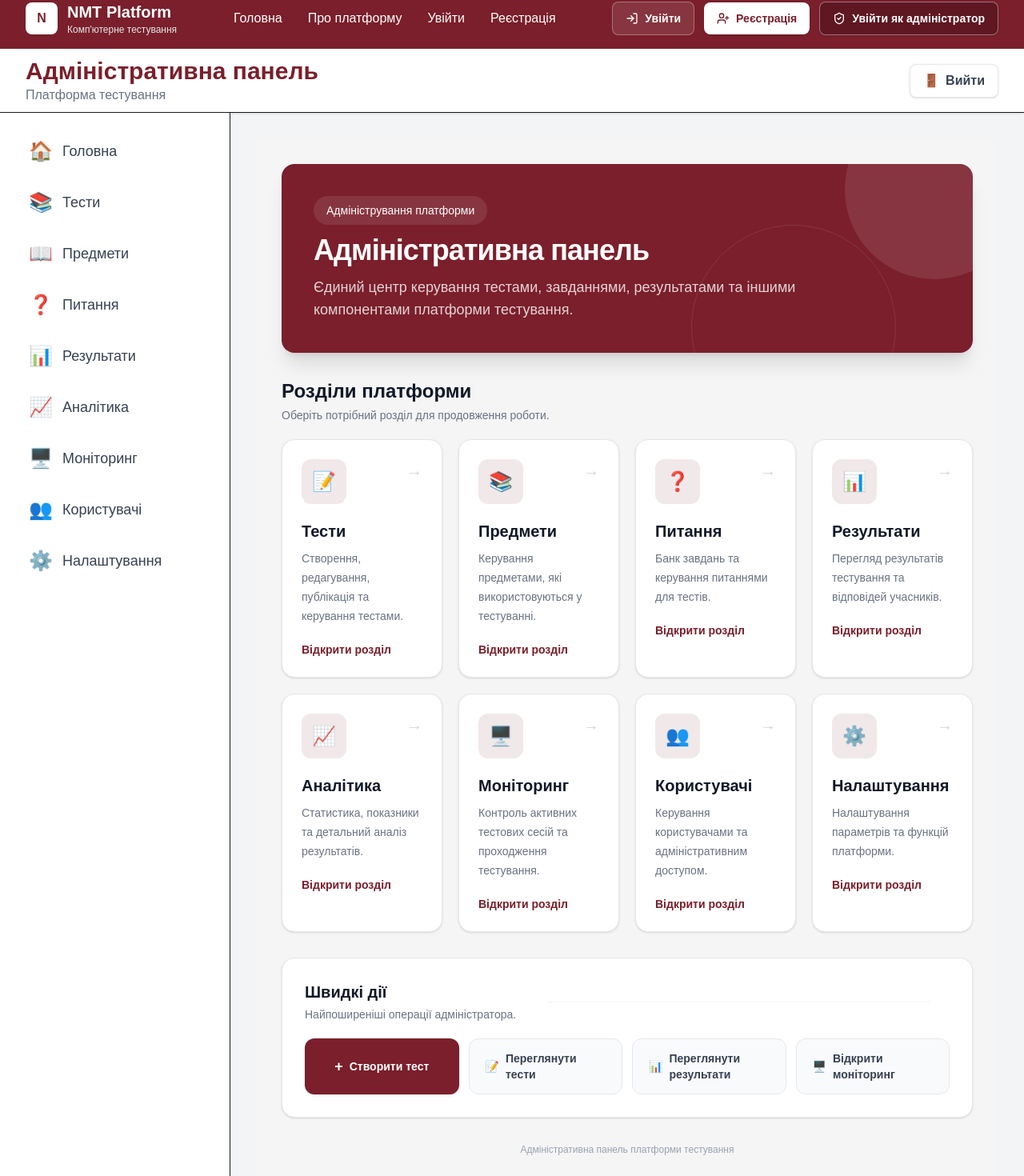
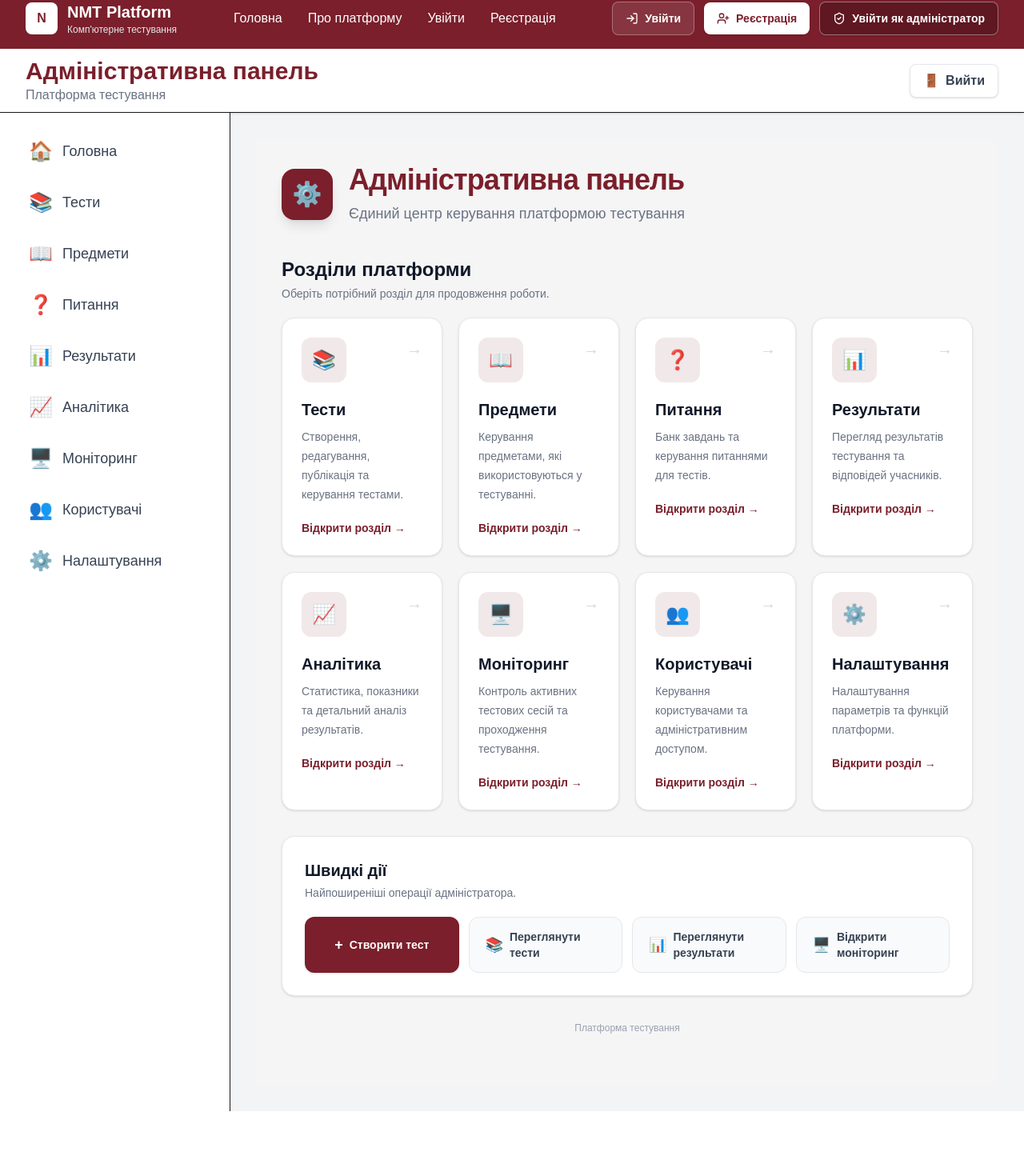
Before and after one commit to Andrii-kh-test/nmt-platform, a Next.js app: page /admin in a window 1280 px wide. Shown: the part 15-1485 px from the top of the page at 80% size. After the commit the page ends 1404 px from the top, so only its background shows below. Built offline with nearby package versions, Linux system fonts and the light colour scheme.

Commit message:
Update admin results page and matching display

```diff
--- a/app/admin/page.tsx
+++ b/app/admin/page.tsx
@@ -6,14 +6,14 @@ const sections = [
     description:
       "Створення, редагування, публікація та керування тестами.",
     href: "/admin/tests",
-    icon: "📝",
+    icon: "📚",
   },
   {
     title: "Предмети",
     description:
       "Керування предметами, які використовуються у тестуванні.",
     href: "/admin/subjects",
-    icon: "📚",
+    icon: "📖",
   },
   {
     title: "Питання",
@@ -64,73 +64,31 @@ export default function AdminPage() {
     <main className="min-h-screen bg-[#f5f5f6]">
       <div className="mx-auto max-w-7xl px-6 py-8 lg:px-8">
 
-        {/* =====================================================
-            HERO
-        ===================================================== */}
+        {/* HEADER */}
 
-        <section
-          className="
-            relative
-            mb-8
-            overflow-hidden
-            rounded-2xl
-            bg-[#7A1F2B]
-            px-7
-            py-8
-            shadow-xl
-            sm:px-10
-            sm:py-10
-          "
-        >
-          {/* декоративні елементи */}
-          <div
-            className="
-              pointer-events-none
-              absolute
-              -right-16
-              -top-20
-              h-56
-              w-56
-              rounded-full
-              bg-white/10
-            "
-          />
+        <section className="mb-10">
+          <div className="flex items-center gap-5">
 
-          <div
-            className="
-              pointer-events-none
-              absolute
-              -bottom-24
-              right-24
-              h-64
-              w-64
-              rounded-full
-              border
-              border-white/10
-            "
-          />
-
-          <div className="relative">
-            <div className="mb-3 inline-flex items-center rounded-full bg-white/10 px-4 py-2 text-sm font-medium text-white">
-              Адміністрування платформи
+            <div className="flex h-16 w-16 shrink-0 items-center justify-center rounded-2xl bg-[#7A1F2B] text-3xl shadow-lg">
+              ⚙️
             </div>
 
-            <h1 className="text-3xl font-bold tracking-tight text-white sm:text-4xl">
+            <div>
+              <h1 className="text-3xl font-bold tracking-tight text-[#7A1F2B] sm:text-4xl">
                 Адміністративна панель
               </h1>
 
-            <p className="mt-3 max-w-2xl text-base leading-7 text-white/80 sm:text-lg">
-              Єдиний центр керування тестами, завданнями,
-              результатами та іншими компонентами
-              платформи тестування.
+              <p className="mt-2 text-base text-gray-500 sm:text-lg">
+                Єдиний центр керування платформою тестування
               </p>
+            </div>
+
           </div>
         </section>
 
-        {/* =====================================================
-            ЗАГОЛОВОК РОЗДІЛІВ
-        ===================================================== */}
+        {/* РОЗДІЛИ */}
 
+        <section>
           <div className="mb-5">
             <h2 className="text-2xl font-bold text-gray-900">
               Розділи платформи
@@ -141,95 +99,34 @@ export default function AdminPage() {
             </p>
           </div>
 
-        {/* =====================================================
-            КАРТКИ
-        ===================================================== */}
-
-        <section className="grid gap-5 sm:grid-cols-2 lg:grid-cols-4">
+          <div className="grid gap-5 sm:grid-cols-2 lg:grid-cols-4">
 
             {sections.map((section) => (
               <Link
                 key={section.href}
                 href={section.href}
-              className="
-                group
-                relative
-                overflow-hidden
-                rounded-2xl
-                border
-                border-gray-200
-                bg-white
-                p-6
-                shadow-sm
-                transition-all
-                duration-200
-                hover:-translate-y-1
-                hover:border-[#7A1F2B]/30
-                hover:shadow-xl
-              "
+                className="group relative overflow-hidden rounded-2xl border border-gray-200 bg-white p-6 shadow-sm transition-all duration-200 hover:-translate-y-1 hover:border-[#7A1F2B]/30 hover:shadow-xl"
               >
-              {/* верхня декоративна смуга */}
-              <div
-                className="
-                  absolute
-                  left-0
-                  right-0
-                  top-0
-                  h-1
-                  bg-[#7A1F2B]
-                  opacity-0
-                  transition-opacity
-                  group-hover:opacity-100
-                "
-              />
+
+                {/* Верхня смуга */}
+
+                <div className="absolute left-0 right-0 top-0 h-1 bg-[#7A1F2B] opacity-0 transition-opacity group-hover:opacity-100" />
 
                 <div className="flex items-start justify-between">
 
-                <div
-                  className="
-                    flex
-                    h-14
-                    w-14
-                    items-center
-                    justify-center
-                    rounded-xl
-                    bg-[#7A1F2B]/10
-                    text-2xl
-                    transition-all
-                    duration-200
-                    group-hover:bg-[#7A1F2B]
-                    group-hover:scale-105
-                  "
-                >
+                  <div className="flex h-14 w-14 items-center justify-center rounded-xl bg-[#7A1F2B]/10 text-2xl transition-all duration-200 group-hover:bg-[#7A1F2B] group-hover:scale-105">
                     <span className="transition-transform group-hover:scale-110">
                       {section.icon}
                     </span>
                   </div>
 
-                <span
-                  className="
-                    text-xl
-                    text-gray-300
-                    transition-all
-                    duration-200
-                    group-hover:translate-x-1
-                    group-hover:text-[#7A1F2B]
-                  "
-                >
+                  <span className="text-xl text-gray-300 transition-all duration-200 group-hover:translate-x-1 group-hover:text-[#7A1F2B]">
                     →
                   </span>
+
                 </div>
 
-              <h3
-                className="
-                  mt-5
-                  text-xl
-                  font-bold
-                  text-gray-900
-                  transition-colors
-                  group-hover:text-[#7A1F2B]
-                "
-              >
+                <h3 className="mt-5 text-xl font-bold text-gray-900 transition-colors group-hover:text-[#7A1F2B]">
                   {section.title}
                 </h3>
 
@@ -237,30 +134,21 @@ export default function AdminPage() {
                   {section.description}
                 </p>
 
-              <div
-                className="
-                  mt-5
-                  text-sm
-                  font-semibold
-                  text-[#7A1F2B]
-                "
-              >
-                Відкрити розділ
+                <div className="mt-5 text-sm font-semibold text-[#7A1F2B]">
+                  Відкрити розділ →
                 </div>
+
               </Link>
             ))}
 
+          </div>
         </section>
 
-        {/* =====================================================
-            ШВИДКІ ДІЇ
-        ===================================================== */}
+        {/* ШВИДКІ ДІЇ */}
 
         <section className="mt-8 rounded-2xl border border-gray-200 bg-white p-6 shadow-sm sm:p-7">
 
-          <div className="flex flex-col gap-4 sm:flex-row sm:items-center sm:justify-between">
-
-            <div>
+          <div className="mb-5">
             <h2 className="text-xl font-bold text-gray-900">
               Швидкі дії
             </h2>
@@ -270,30 +158,11 @@ export default function AdminPage() {
             </p>
           </div>
 
-            <div className="h-px flex-1 bg-gray-100 sm:mx-6" />
-
-          </div>
-
-          <div className="mt-5 grid gap-3 sm:grid-cols-2 lg:grid-cols-4">
+          <div className="grid gap-3 sm:grid-cols-2 lg:grid-cols-4">
 
             <Link
               href="/admin/tests/new"
-              className="
-                inline-flex
-                items-center
-                justify-center
-                rounded-xl
-                bg-[#7A1F2B]
-                px-5
-                py-3.5
-                text-sm
-                font-semibold
-                text-white
-                shadow-sm
-                transition
-                hover:bg-[#651923]
-                hover:shadow-md
-              "
+              className="inline-flex items-center justify-center rounded-xl bg-[#7A1F2B] px-5 py-3.5 text-sm font-semibold text-white shadow-sm transition hover:bg-[#651923] hover:shadow-md"
             >
               <span className="mr-2 text-lg">+</span>
               Створити тест
@@ -301,26 +170,9 @@ export default function AdminPage() {
 
             <Link
               href="/admin/tests"
-              className="
-                inline-flex
-                items-center
-                justify-center
-                rounded-xl
-                border
-                border-gray-200
-                bg-gray-50
-                px-5
-                py-3.5
-                text-sm
-                font-semibold
-                text-gray-700
-                transition
-                hover:border-[#7A1F2B]/30
-                hover:bg-[#7A1F2B]/5
-                hover:text-[#7A1F2B]
-              "
+              className="inline-flex items-center justify-center rounded-xl border border-gray-200 bg-gray-50 px-5 py-3.5 text-sm font-semibold text-gray-700 transition hover:border-[#7A1F2B]/30 hover:bg-[#7A1F2B]/5 hover:text-[#7A1F2B]"
             >
-              📝
+              <span className="text-lg">📚</span>
               <span className="ml-2">
                 Переглянути тести
               </span>
@@ -328,26 +180,9 @@ export default function AdminPage() {
 
             <Link
               href="/admin/results"
-              className="
-                inline-flex
-                items-center
-                justify-center
-                rounded-xl
-                border
-                border-gray-200
-                bg-gray-50
-                px-5
-                py-3.5
-                text-sm
-                font-semibold
-                text-gray-700
-                transition
-                hover:border-[#7A1F2B]/30
-                hover:bg-[#7A1F2B]/5
-                hover:text-[#7A1F2B]
-              "
+              className="inline-flex items-center justify-center rounded-xl border border-gray-200 bg-gray-50 px-5 py-3.5 text-sm font-semibold text-gray-700 transition hover:border-[#7A1F2B]/30 hover:bg-[#7A1F2B]/5 hover:text-[#7A1F2B]"
             >
-              📊
+              <span className="text-lg">📊</span>
               <span className="ml-2">
                 Переглянути результати
               </span>
@@ -355,26 +190,9 @@ export default function AdminPage() {
 
             <Link
               href="/admin/monitoring"
-              className="
-                inline-flex
-                items-center
-                justify-center
-                rounded-xl
-                border
-                border-gray-200
-                bg-gray-50
-                px-5
-                py-3.5
-                text-sm
-                font-semibold
-                text-gray-700
-                transition
-                hover:border-[#7A1F2B]/30
-                hover:bg-[#7A1F2B]/5
-                hover:text-[#7A1F2B]
-              "
+              className="inline-flex items-center justify-center rounded-xl border border-gray-200 bg-gray-50 px-5 py-3.5 text-sm font-semibold text-gray-700 transition hover:border-[#7A1F2B]/30 hover:bg-[#7A1F2B]/5 hover:text-[#7A1F2B]"
             >
-              🖥️
+              <span className="text-lg">🖥️</span>
               <span className="ml-2">
                 Відкрити моніторинг
               </span>
@@ -383,13 +201,11 @@ export default function AdminPage() {
           </div>
         </section>
 
-        {/* =====================================================
-            FOOTER
-        ===================================================== */}
+        {/* FOOTER */}
 
-        <div className="py-8 text-center text-xs text-gray-400">
-          Адміністративна панель платформи тестування
-        </div>
+        <footer className="py-8 text-center text-xs text-gray-400">
+          Платформа тестування
+        </footer>
 
       </div>
     </main>
```
Lines whose indentation alone changed are shown as unchanged.
